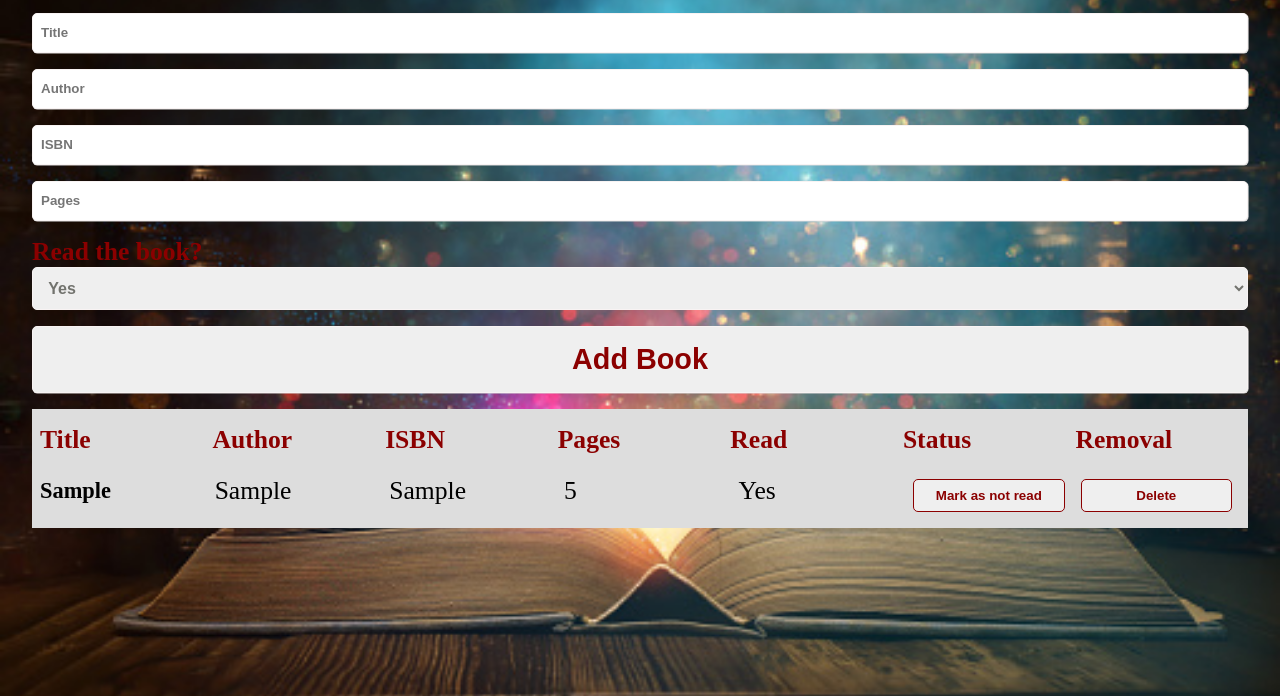
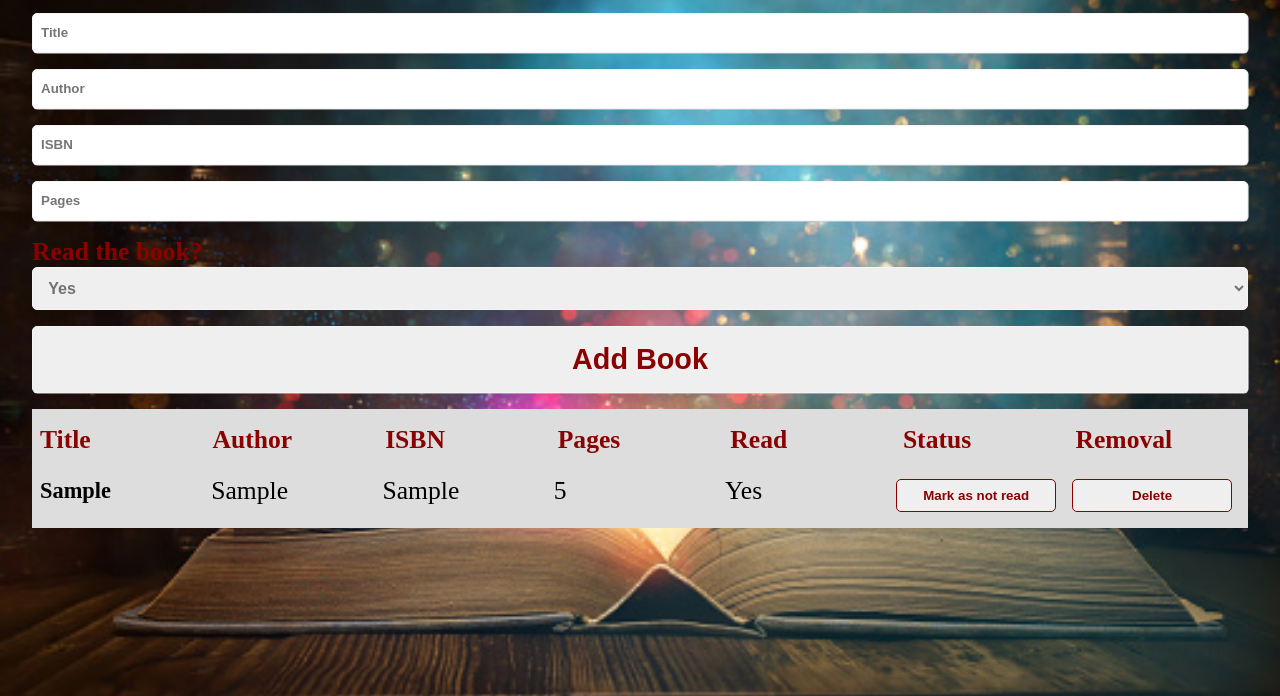
Before and after one commit to decapitaneo/brainnest_poo_library, a plain HTML site: page index.html in a window 1280 px wide. Both pictures are taken after typing "Sample", "Sample", "Sample", "5" into the empty fields and a click on the input "Add Book". Shown: the part 104-800 px from the top of the page. Drawn offline with Linux system fonts and the light colour scheme.

Commit message:
css ajustes

```diff
--- a/style.css
+++ b/style.css
@@ -145,7 +145,7 @@ select {
 }
 
 .book button {
-    width: 13%;
+    width: 14%;
 }
 
 span {
@@ -180,18 +180,3 @@ span {
     padding-top: 0.5rem;
     padding-bottom: 0.5rem;
 }
-
-/*
-.lists .todo {
-    display: flex;
-    align-items: center;
-    gap: 0.5rem;
-    background-color: aliceblue;
-    margin-top: 0.5rem;
-    padding: 0.5rem;
-}
-
-.todo span {
-    cursor:pointer;
-}
-*/
```
